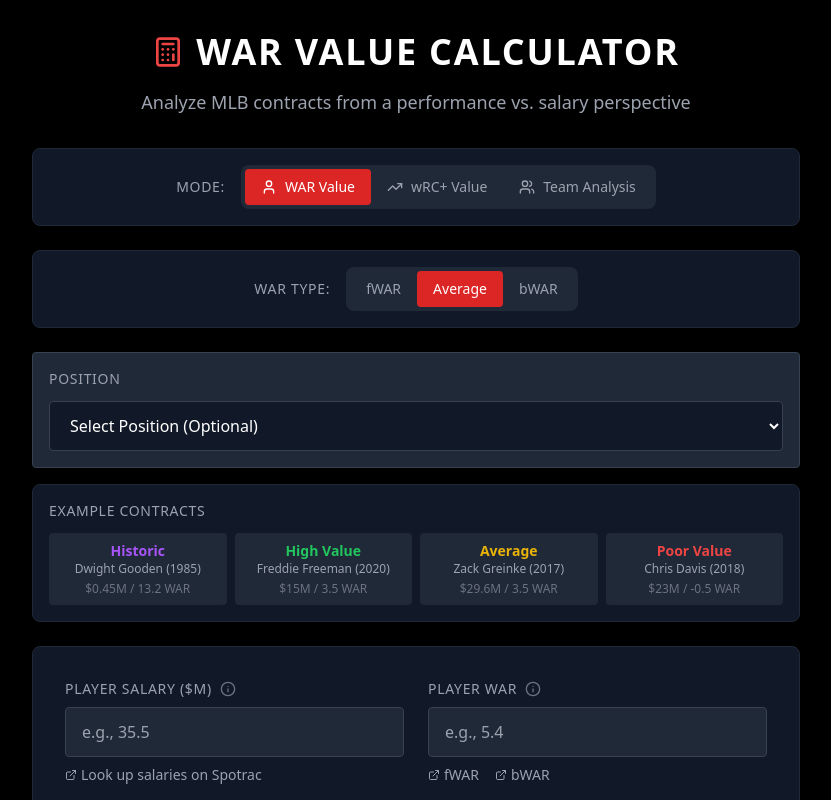
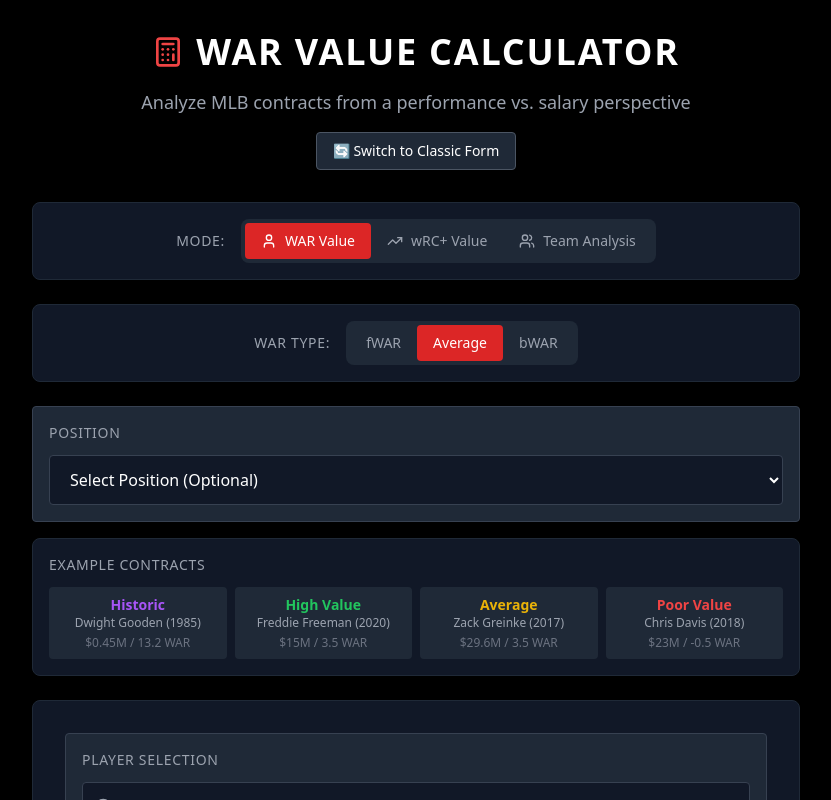
Before and after one commit to harnischllc/badder-calc, a React (Vite) app: page / in a window 1280 px wide. Shown: the top 800 px of the page, without its empty margins (224-1055 px from the left). Built offline with nearby package versions, Linux system fonts and the light colour scheme.

Commit message:
feat: Integrate active players functionality into main app
- Add EnhancedCalculatorForm integration
- Add player selection state management
- Add toggle between classic and enhanced forms
- Include development toggle for testing
- Maintain backward compatibility

```diff
--- a/src/App.jsx
+++ b/src/App.jsx
@@ -9,6 +9,7 @@ import WARTypeSelector from './components/WARTypeSelector';
 import PositionSelector from './components/PositionSelector';
 import ExampleContracts from './components/ExampleContracts';
 import CalculatorForm from './components/CalculatorForm';
+import EnhancedCalculatorForm from './components/EnhancedCalculatorForm';
 import HistoryPanel from './components/HistoryPanel';
 import ResultsDisplay from './components/ResultsDisplay';
 import TeamResultsDisplay from './components/TeamResultsDisplay';
@@ -37,6 +38,8 @@ const WARValueCalculator = () => {
   const [payrollType, setPayrollType] = useState('total');
   const [results, setResults] = useState(null);
   const [errors, setErrors] = useState({ salary: '', war: '', wrcPlus: '', teamPayroll: '', teamWAR: '' });
+  const [selectedPlayer, setSelectedPlayer] = useState(null);
+  const [useEnhancedForm, setUseEnhancedForm] = useState(true); // Toggle for testing
 
   const { history, showHistory, addToHistory, clearHistory, toggleHistory } = useCalculatorHistory();
   const { loadFromURL } = useURLParams(salary, war);
@@ -141,6 +144,7 @@ const WARValueCalculator = () => {
     setTeamPayroll('');
     setTeamWAR('');
     setResults(null);
+    setSelectedPlayer(null);
     setErrors({ salary: '', war: '', wrcPlus: '', teamPayroll: '', teamWAR: '' });
   };
 
@@ -158,6 +162,16 @@ const WARValueCalculator = () => {
           <p className="text-gray-400 text-base md:text-lg px-4">
             Analyze MLB contracts from a performance vs. salary perspective
           </p>
+
+          {/* Development Toggle */}
+          <div className="mt-4 flex justify-center">
+            <button
+              onClick={() => setUseEnhancedForm(!useEnhancedForm)}
+              className="px-4 py-2 bg-gray-800 hover:bg-gray-700 text-white rounded text-sm transition-colors border border-gray-600"
+            >
+              {useEnhancedForm ? '🔄 Switch to Classic Form' : '🚀 Switch to Enhanced Form'}
+            </button>
+          </div>
         </div>
 
         {/* Mode Selector */}
@@ -178,7 +192,28 @@ const WARValueCalculator = () => {
 
         {/* Main Calculator Card */}
         <div className="bg-gray-900 rounded-lg p-4 sm:p-6 md:p-8 shadow-2xl border border-gray-800">
-          {/* Calculator Form */}
+          {/* Enhanced Calculator Form with Player Search */}
+          {useEnhancedForm ? (
+            <EnhancedCalculatorForm
+              mode={mode}
+              salary={salary}
+              setSalary={setSalary}
+              war={war}
+              setWar={setWar}
+              wrcPlus={wrcPlus}
+              setWrcPlus={setWrcPlus}
+              teamPayroll={teamPayroll}
+              setTeamPayroll={setTeamPayroll}
+              teamWAR={teamWAR}
+              setTeamWAR={setTeamWAR}
+              warType={warType}
+              payrollType={payrollType}
+              setPayrollType={setPayrollType}
+              errors={errors}
+              selectedPlayer={selectedPlayer}
+              setSelectedPlayer={setSelectedPlayer}
+            />
+          ) : (
             <CalculatorForm
               mode={mode}
               salary={salary}
@@ -196,6 +231,7 @@ const WARValueCalculator = () => {
               setPayrollType={setPayrollType}
               errors={errors}
             />
+          )}
 
           {/* Action Buttons */}
           <div className="flex gap-2 sm:gap-3 mb-4 md:mb-6">
```
Lines whose indentation alone changed are shown as unchanged.
